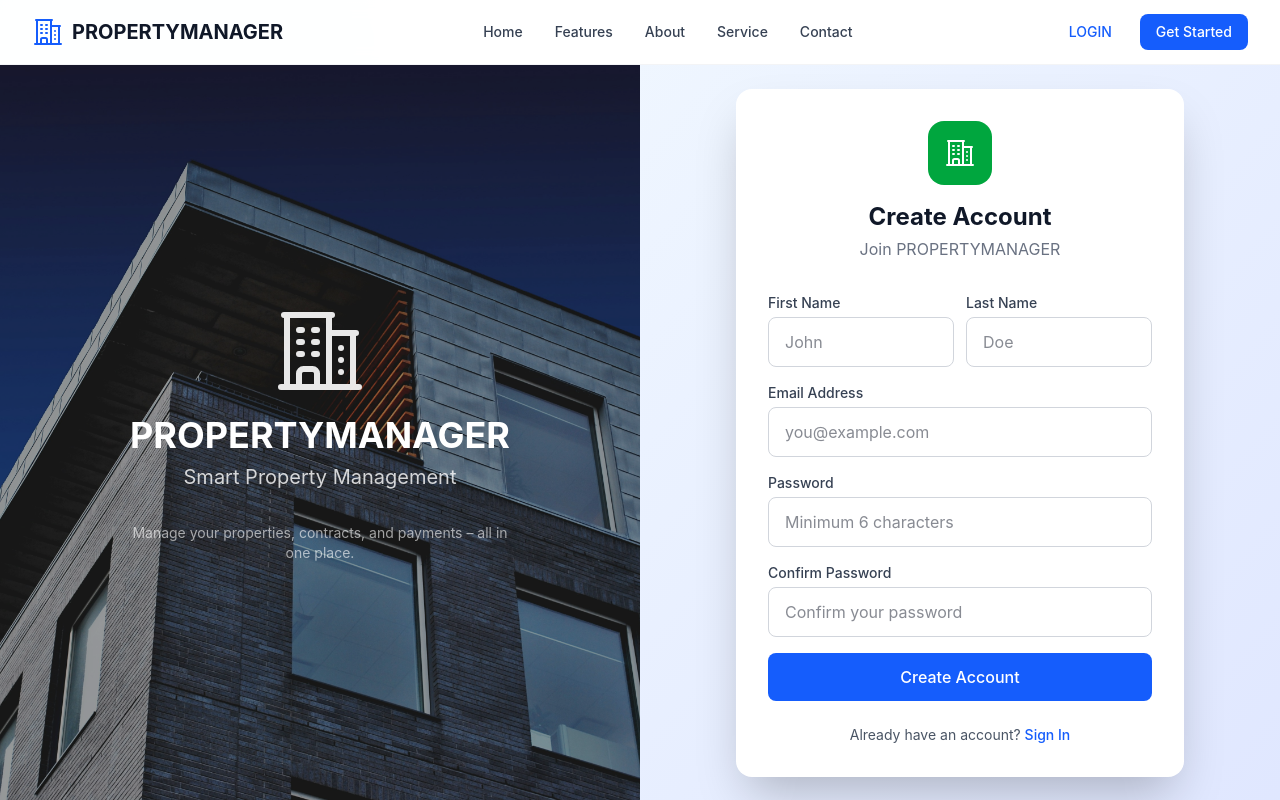
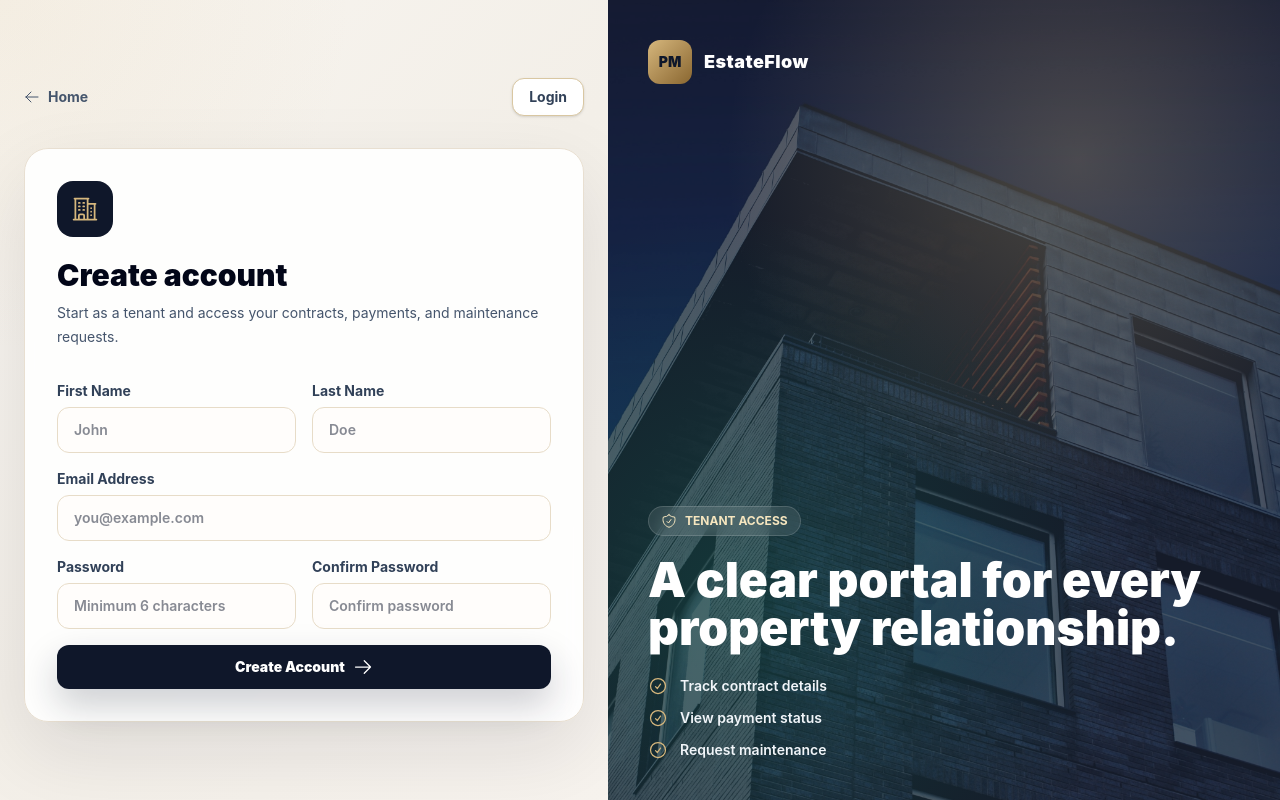
Before and after one commit to yared2124/PropertyManagementSystem, a React (Vite) app in the folder frontend/: page /register in a window 1280 px wide. Built offline with nearby package versions, Linux system fonts and the light colour scheme.

Commit message:
style updated

```diff
--- a/frontend/src/pages/Register.tsx
+++ b/frontend/src/pages/Register.tsx
@@ -1,8 +1,13 @@
 import { useState } from "react";
 import { Link, useNavigate } from "react-router-dom";
-import { BuildingOffice2Icon } from "@heroicons/react/24/outline";
+import {
+  ArrowLeftIcon,
+  ArrowRightIcon,
+  BuildingOffice2Icon,
+  CheckCircleIcon,
+  ShieldCheckIcon,
+} from "@heroicons/react/24/outline";
 import api from "../api/client";
-
 import coverImage from "../assets/cover.png";
 
 export default function Register() {
@@ -42,101 +47,42 @@ export default function Register() {
   };
 
   return (
-    <div className="h-screen flex flex-col overflow-hidden">
-      {/* Navigation */}
-      <nav className="bg-white/95 backdrop-blur-sm border-b border-gray-100 z-10 flex-shrink-0">
-        <div className="max-w-7xl mx-auto px-4 sm:px-6 lg:px-8">
-          <div className="flex justify-between items-center h-16">
-            <Link to="/" className="flex items-center space-x-2">
-              <BuildingOffice2Icon className="w-8 h-8 text-blue-600" />
-              <span className="text-xl font-bold text-gray-900">
-                PROPERTYMANAGER
-              </span>
-            </Link>
-            <div className="hidden md:flex items-center space-x-8">
+    <div className="min-h-screen bg-[#0f172a] text-slate-950">
+      <div className="grid min-h-screen lg:grid-cols-[0.95fr_1.05fr]">
+        <section className="flex min-h-screen items-center justify-center bg-[radial-gradient(circle_at_top_left,rgba(214,183,125,0.12),transparent_22rem),linear-gradient(135deg,#f8f5f0_0%,#f3efe8_50%,#f7f3ee_100%)] px-4 py-8 sm:px-6">
+          <div className="w-full max-w-xl">
+            <div className="mb-8 flex items-center justify-between">
               <Link
                 to="/"
-                className="text-sm font-medium text-gray-700 hover:text-blue-600 transition"
+                className="inline-flex items-center gap-2 text-sm font-bold text-slate-600 transition hover:text-[#8a6730]"
               >
+                <ArrowLeftIcon className="h-4 w-4" />
                 Home
               </Link>
               <Link
-                to="/features"
-                className="text-sm font-medium text-gray-700 hover:text-blue-600 transition"
+                to="/login"
+                className="rounded-xl border border-[#d9c7a2] bg-white px-4 py-2 text-sm font-bold text-slate-700 shadow-sm transition hover:border-[#c9a96d] hover:text-[#8a6730]"
               >
-                Features
-              </Link>
-              <Link
-                to="/about"
-                className="text-sm font-medium text-gray-700 hover:text-blue-600 transition"
-              >
-                About
-              </Link>
-              <Link
-                to="/service"
-                className="text-sm font-medium text-gray-700 hover:text-blue-600 transition"
-              >
-                Service
-              </Link>
-              <Link
-                to="/contact"
-                className="text-sm font-medium text-gray-700 hover:text-blue-600 transition"
-              >
-                Contact
+                Login
               </Link>
             </div>
-            <div className="flex items-center space-x-3">
-              <Link
-                to="/login"
-                className="px-4 py-2 text-sm font-medium text-blue-600 hover:bg-blue-50 rounded-lg transition"
-              >
-                LOGIN
-              </Link>
-              <Link
-                to="/register"
-                className="px-4 py-2 text-sm font-medium text-white bg-blue-600 rounded-lg transition"
-              >
-                Get Started
-              </Link>
+
+            <div className="rounded-3xl border border-[#e8dfd1] bg-white/90 p-6 shadow-[0_30px_80px_rgba(15,23,42,0.10)] backdrop-blur sm:p-8">
+              <div className="mb-8">
+                <div className="mb-5 flex h-14 w-14 items-center justify-center rounded-2xl bg-[#0f172a] text-[#d6b77d]">
+                  <BuildingOffice2Icon className="h-7 w-7" />
                 </div>
-          </div>
-        </div>
-      </nav>
-
-      {/* Body */}
-      <div className="flex flex-1 overflow-hidden">
-        <div
-          className="hidden lg:block lg:w-1/2 bg-cover bg-center bg-no-repeat relative"
-          style={{ backgroundImage: `url(${coverImage})` }}
-        >
-          <div className="absolute inset-0 bg-black/40" />
-          <div className="relative h-full flex flex-col items-center justify-center text-white p-8">
-            <BuildingOffice2Icon className="w-24 h-24 text-white/90" />
-            <h1 className="text-4xl font-bold mt-4">PROPERTYMANAGER</h1>
-            <p className="text-xl text-white/80 mt-2">
-              Smart Property Management
+                <h1 className="text-3xl font-black tracking-normal text-slate-950">
+                  Create account
+                </h1>
+                <p className="mt-2 text-sm leading-6 text-slate-600">
+                  Start as a tenant and access your contracts, payments, and
+                  maintenance requests.
                 </p>
-            <p className="text-sm text-white/60 mt-8 max-w-sm text-center">
-              Manage your properties, contracts, and payments – all in one
-              place.
-            </p>
-          </div>
-        </div>
-
-        <div className="flex-1 flex items-center justify-center p-8 bg-gradient-to-br from-blue-50 to-indigo-100 overflow-y-auto">
-          <div className="max-w-md w-full bg-white rounded-2xl shadow-2xl p-8">
-            <div className="text-center mb-8">
-              <div className="inline-flex items-center justify-center w-16 h-16 bg-green-600 rounded-2xl mb-4">
-                <BuildingOffice2Icon className="w-8 h-8 text-white" />
-              </div>
-              <h1 className="text-2xl font-bold text-gray-900">
-                Create Account
-              </h1>
-              <p className="text-gray-500 mt-1">Join PROPERTYMANAGER</p>
               </div>
 
               {error && (
-              <div className="bg-red-50 border border-red-200 text-red-700 px-4 py-3 rounded-lg mb-4 text-sm">
+                <div className="mb-4 rounded-xl border border-rose-200 bg-rose-50 px-4 py-3 text-sm font-semibold text-rose-700">
                   {error}
                 </div>
               )}
@@ -146,15 +92,19 @@ export default function Register() {
                 className="space-y-4"
                 autoComplete="off"
               >
-              {/* ===== DUMMY FIELDS TO CONFUSE BROWSER AUTOFILL ===== */}
                 <div className="hidden">
                   <input type="text" name="fakeEmail" value="" readOnly />
-                <input type="password" name="fakePassword" value="" readOnly />
+                  <input
+                    type="password"
+                    name="fakePassword"
+                    value=""
+                    readOnly
+                  />
                 </div>
 
-              <div className="grid grid-cols-2 gap-3">
+                <div className="grid gap-4 sm:grid-cols-2">
                   <div>
-                  <label className="block text-sm font-medium text-gray-700 mb-1">
+                    <label className="mb-1.5 block text-sm font-bold text-slate-700">
                       First Name
                     </label>
                     <input
@@ -164,13 +114,13 @@ export default function Register() {
                         setForm({ ...form, firstName: e.target.value })
                       }
                       autoComplete="off"
-                    className="w-full px-4 py-3 border border-gray-300 rounded-lg focus:ring-2 focus:ring-blue-500 focus:border-transparent outline-none transition-all"
+                      className="w-full rounded-xl border border-[#e7dcc8] bg-[#fffdfb] px-4 py-3 text-sm font-semibold text-slate-900 outline-none transition focus:border-[#c9a96d] focus:bg-white focus:ring-4 focus:ring-[#f4e9d5]"
                       placeholder="John"
                       required
                     />
                   </div>
                   <div>
-                  <label className="block text-sm font-medium text-gray-700 mb-1">
+                    <label className="mb-1.5 block text-sm font-bold text-slate-700">
                       Last Name
                     </label>
                     <input
@@ -180,28 +130,31 @@ export default function Register() {
                         setForm({ ...form, lastName: e.target.value })
                       }
                       autoComplete="off"
-                    className="w-full px-4 py-3 border border-gray-300 rounded-lg focus:ring-2 focus:ring-blue-500 focus:border-transparent outline-none transition-all"
+                      className="w-full rounded-xl border border-[#e7dcc8] bg-[#fffdfb] px-4 py-3 text-sm font-semibold text-slate-900 outline-none transition focus:border-[#c9a96d] focus:bg-white focus:ring-4 focus:ring-[#f4e9d5]"
                       placeholder="Doe"
                       required
                     />
                   </div>
                 </div>
                 <div>
-                <label className="block text-sm font-medium text-gray-700 mb-1">
+                  <label className="mb-1.5 block text-sm font-bold text-slate-700">
                     Email Address
                   </label>
                   <input
                     type="email"
                     value={form.email}
-                  onChange={(e) => setForm({ ...form, email: e.target.value })}
+                    onChange={(e) =>
+                      setForm({ ...form, email: e.target.value })
+                    }
                     autoComplete="off"
-                  className="w-full px-4 py-3 border border-gray-300 rounded-lg focus:ring-2 focus:ring-blue-500 focus:border-transparent outline-none transition-all"
+                    className="w-full rounded-xl border border-[#e7dcc8] bg-[#fffdfb] px-4 py-3 text-sm font-semibold text-slate-900 outline-none transition focus:border-[#c9a96d] focus:bg-white focus:ring-4 focus:ring-[#f4e9d5]"
                     placeholder="you@example.com"
                     required
                   />
                 </div>
+                <div className="grid gap-4 sm:grid-cols-2">
                   <div>
-                <label className="block text-sm font-medium text-gray-700 mb-1">
+                    <label className="mb-1.5 block text-sm font-bold text-slate-700">
                       Password
                     </label>
                     <input
@@ -211,14 +164,14 @@ export default function Register() {
                         setForm({ ...form, password: e.target.value })
                       }
                       autoComplete="new-password"
-                  className="w-full px-4 py-3 border border-gray-300 rounded-lg focus:ring-2 focus:ring-blue-500 focus:border-transparent outline-none transition-all"
+                      className="w-full rounded-xl border border-[#e7dcc8] bg-[#fffdfb] px-4 py-3 text-sm font-semibold text-slate-900 outline-none transition focus:border-[#c9a96d] focus:bg-white focus:ring-4 focus:ring-[#f4e9d5]"
                       placeholder="Minimum 6 characters"
                       required
                       minLength={6}
                     />
                   </div>
                   <div>
-                <label className="block text-sm font-medium text-gray-700 mb-1">
+                    <label className="mb-1.5 block text-sm font-bold text-slate-700">
                       Confirm Password
                     </label>
                     <input
@@ -228,31 +181,68 @@ export default function Register() {
                         setForm({ ...form, confirmPassword: e.target.value })
                       }
                       autoComplete="new-password"
-                  className="w-full px-4 py-3 border border-gray-300 rounded-lg focus:ring-2 focus:ring-blue-500 focus:border-transparent outline-none transition-all"
-                  placeholder="Confirm your password"
+                      className="w-full rounded-xl border border-[#e7dcc8] bg-[#fffdfb] px-4 py-3 text-sm font-semibold text-slate-900 outline-none transition focus:border-[#c9a96d] focus:bg-white focus:ring-4 focus:ring-[#f4e9d5]"
+                      placeholder="Confirm password"
                       required
                     />
+                  </div>
                 </div>
                 <button
                   type="submit"
                   disabled={loading}
-                className="w-full bg-blue-600 text-white py-3 rounded-lg font-medium hover:bg-blue-700 transition-colors disabled:opacity-50 disabled:cursor-not-allowed"
+                  className="inline-flex w-full items-center justify-center gap-2 rounded-xl bg-[#0f172a] px-4 py-3 text-sm font-black text-white shadow-[0_16px_36px_rgba(24,32,48,0.22)] transition hover:-translate-y-0.5 hover:bg-[#1b2c3d] disabled:cursor-not-allowed disabled:opacity-60"
                 >
                   {loading ? "Creating account..." : "Create Account"}
+                  <ArrowRightIcon className="h-5 w-5" />
                 </button>
               </form>
-
-            <p className="text-center text-sm text-gray-600 mt-6">
-              Already have an account?{" "}
-              <Link
-                to="/login"
-                className="text-blue-600 hover:text-blue-800 font-medium"
-              >
-                Sign In
-              </Link>
-            </p>
             </div>
           </div>
+        </section>
+
+        <section className="relative hidden overflow-hidden lg:block">
+          <img
+            src={coverImage}
+            alt="Modern property management"
+            className="absolute inset-0 h-full w-full object-cover"
+          />
+          <div className="absolute inset-0 bg-[#0f172a]/72" />
+          <div className="absolute inset-0 bg-[radial-gradient(circle_at_70%_20%,rgba(214,183,125,0.28),transparent_22rem),radial-gradient(circle_at_20%_75%,rgba(16,185,129,0.18),transparent_24rem)]" />
+          <div className="relative flex h-full flex-col justify-between p-10 text-white">
+            <Link to="/" className="flex items-center gap-3">
+              <span className="flex h-11 w-11 items-center justify-center rounded-xl bg-gradient-to-br from-[#d6b77d] to-[#8a6730] text-sm font-black text-[#0f172a]">
+                PM
+              </span>
+              <span className="text-lg font-black tracking-wide">
+                EstateFlow
+              </span>
+            </Link>
+
+            <div className="max-w-xl">
+              <div className="inline-flex items-center gap-2 rounded-full border border-white/15 bg-white/10 px-3 py-1.5 text-xs font-bold uppercase text-[#f6e6bf] backdrop-blur">
+                <ShieldCheckIcon className="h-4 w-4" />
+                Tenant access
+              </div>
+              <h2 className="mt-5 text-5xl font-black tracking-normal">
+                A clear portal for every property relationship.
+              </h2>
+              <div className="mt-6 space-y-3">
+                {[
+                  "Track contract details",
+                  "View payment status",
+                  "Request maintenance",
+                ].map((item) => (
+                  <div key={item} className="flex items-center gap-3">
+                    <CheckCircleIcon className="h-5 w-5 text-[#d6b77d]" />
+                    <span className="text-sm font-semibold text-slate-100">
+                      {item}
+                    </span>
+                  </div>
+                ))}
+              </div>
+            </div>
+          </div>
+        </section>
       </div>
     </div>
   );
```
Lines whose indentation alone changed are shown as unchanged.
